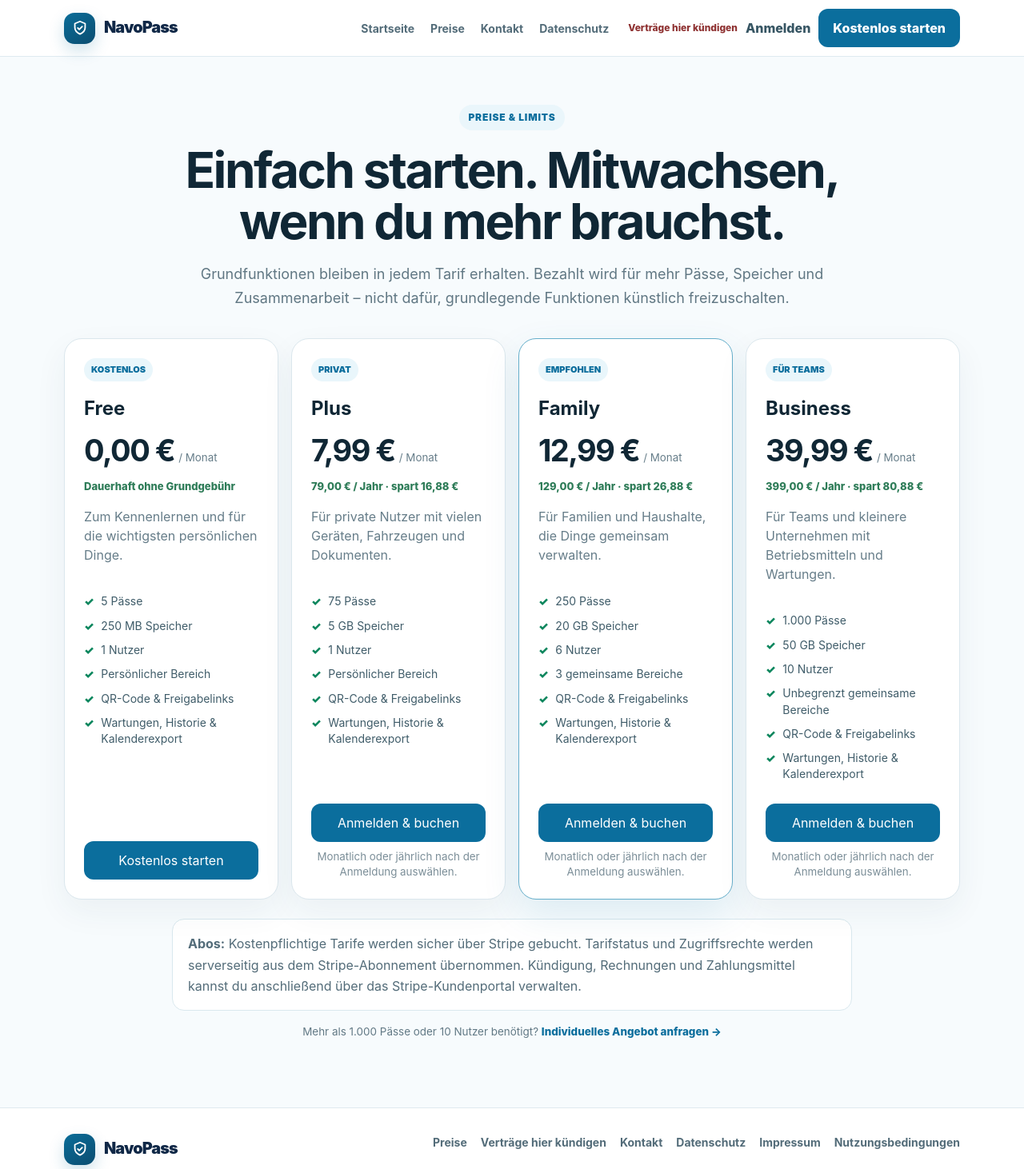
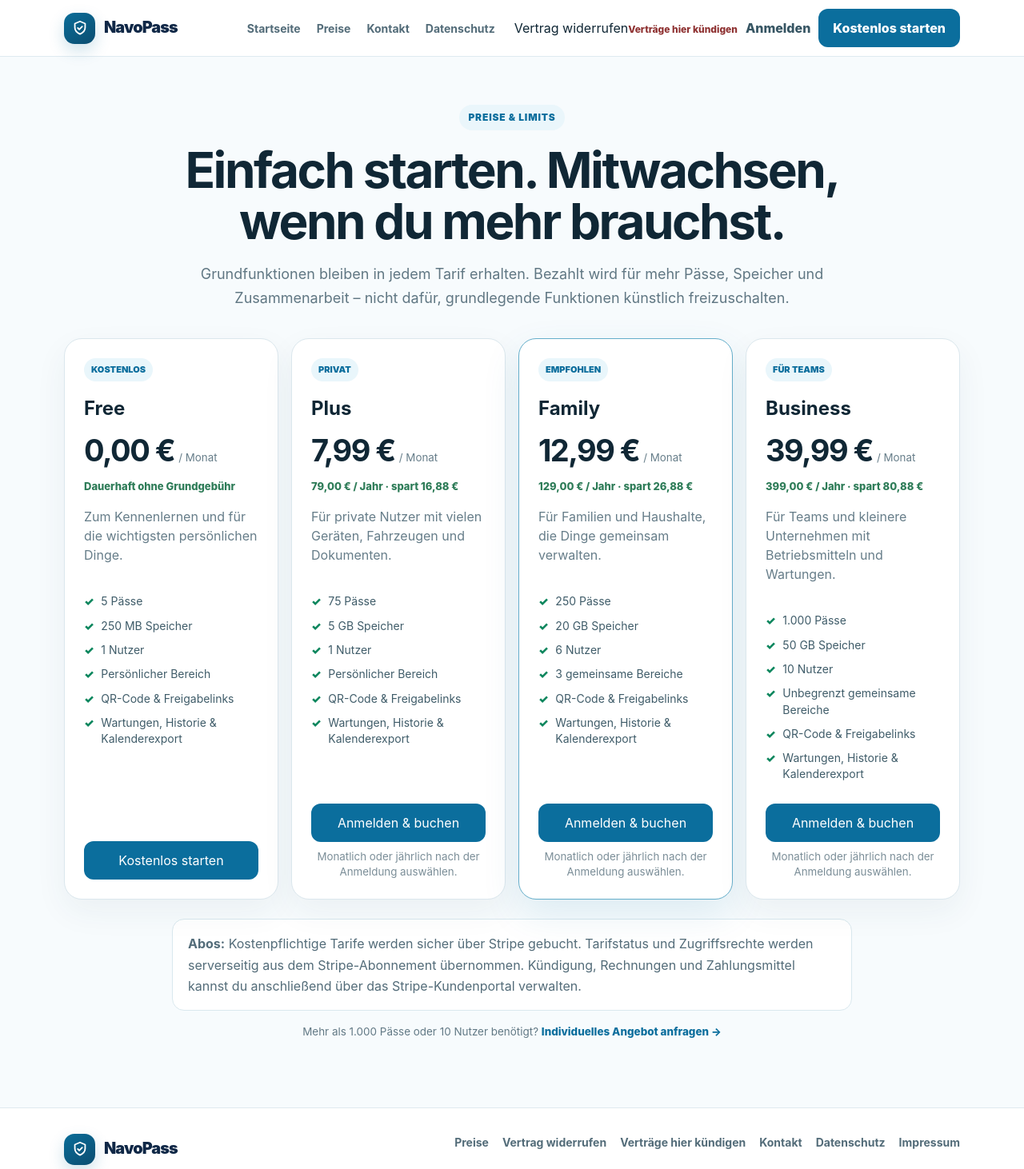
Before and after one commit to acciento89-bot/navopass, a Next.js app: page /preise in a window 1280 px wide. Shown: the top 1462 px of the page at 80% size. Built offline with nearby package versions, Linux system fonts and the light colour scheme; no server answers.

Commit message:
surface withdrawal and cancellation functions globally

```diff
--- a/components/public-shell.tsx
+++ b/components/public-shell.tsx
@@ -16,7 +16,10 @@ export function PublicShell({ children }: { children: ReactNode }) {
             <Link href="/datenschutz">Datenschutz</Link>
           </nav>
           <div className={styles.actions}>
-            <Link className={styles.cancelLink} href="/vertrag-kuendigen">Verträge hier kündigen</Link>
+            <div className={styles.contractActions}>
+              <Link className={styles.withdrawLink} href="/vertrag-widerrufen">Vertrag widerrufen</Link>
+              <Link className={styles.cancelLink} href="/vertrag-kuendigen">Verträge hier kündigen</Link>
+            </div>
             <Link className={styles.login} href="/login">Anmelden</Link>
             <Link className={styles.cta} href="/register">Kostenlos starten</Link>
           </div>
@@ -28,6 +31,7 @@ export function PublicShell({ children }: { children: ReactNode }) {
           <div><Logo /><p>Der digitale Pass für deine Dinge.</p></div>
           <nav className={styles.footerLinks} aria-label="Rechtliches und Service">
             <Link href="/preise">Preise</Link>
+            <Link href="/vertrag-widerrufen">Vertrag widerrufen</Link>
             <Link href="/vertrag-kuendigen">Verträge hier kündigen</Link>
             <Link href="/kontakt">Kontakt</Link>
             <Link href="/datenschutz">Datenschutz</Link>
```
